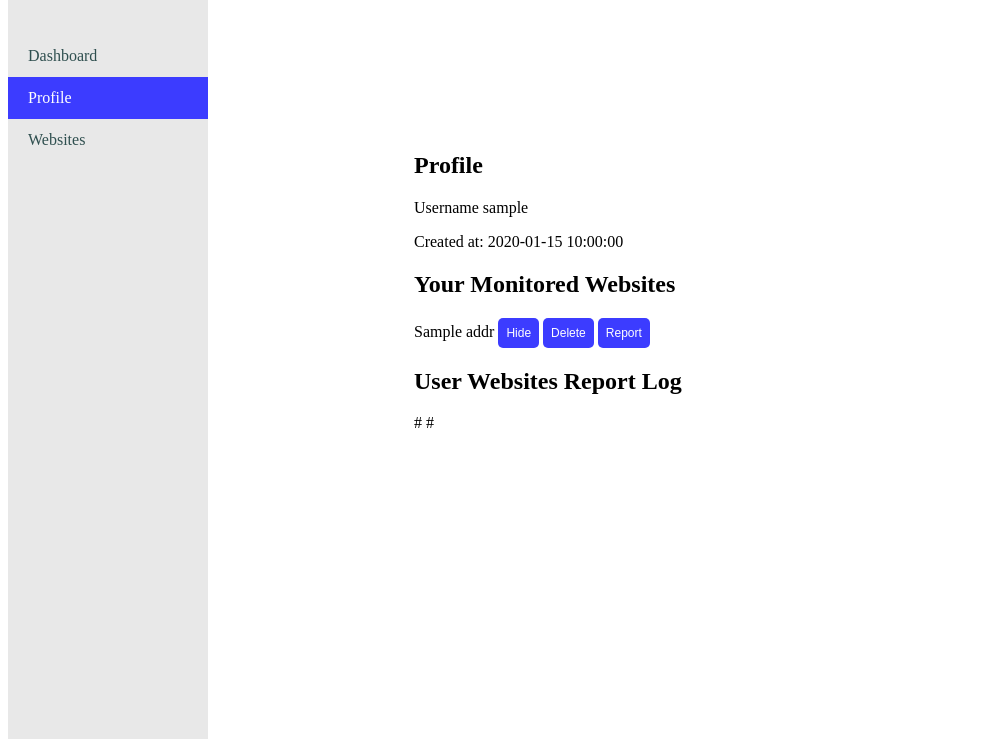
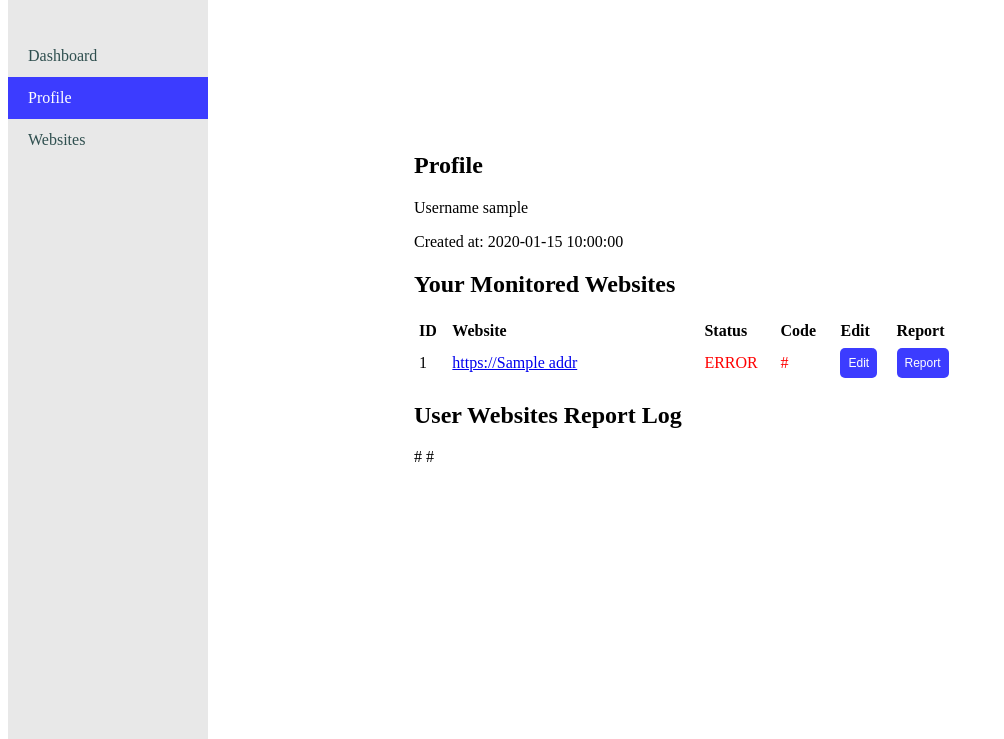
Before and after one commit to koenol/simple-website-monitoring-tool, a Flask app: template templates/profile.html in a window 1280 px wide. Shown: the part 61-800 px from the top of the page, without its empty margins (0-1004 px from the left). Run offline with Flask 3, Linux system fonts and the light colour scheme; the visitor is signed in with stand-in values (Sample User, id 1); the template is opened without the code that fills it: most values are stand-ins (such as "Sample title", 1, 10 or a date in 2020).

Commit message:
added the new websites-table from main page to profile page, merged css

```diff
--- a/service.py
+++ b/service.py
@@ -178,5 +178,4 @@ def get_user_websites_reports_all(user_id):
 def get_user_data_public(user_id):
     sql = "SELECT username, creation_date FROM users WHERE id = ?"
     result = db.query(sql, [user_id])
-    print(result)
     return result
--- a/static/styles.css
+++ b/static/styles.css
@@ -323,3 +253,65 @@ header {
 .profile-page  .inline-form {
     display: inline;
 }
+
+/* .websites-table, universal */
+.websites-table {
+    width: 100%;
+    border-collapse: collapse;
+}
+
+.websites-table th,
+.websites-table td {
+    padding: 4px 5px;
+    text-align: left;
+}
+
+.websites-table th:nth-child(1),
+.websites-table td:nth-child(1) {
+    width: 10px;
+}
+
+.websites-table th:nth-child(2),
+.websites-table td:nth-child(2) {
+    width: 200px;
+}
+
+.websites-table th:nth-child(3),
+.websites-table td:nth-child(3) {
+    width: 40px;
+}
+
+.websites-table th:nth-child(4),
+.websites-table td:nth-child(4) {
+    width: 40px;
+}
+
+.websites-table th:nth-child(5),
+.websites-table td:nth-child(5) {
+    width: 10px;
+}
+
+.websites-table th:nth-child(6),
+.websites-table td:nth-child(6) {
+    width: 10px;
+}
+
+.websites-table td.status-ok-true {
+    color: green;
+}
+
+.websites-table td.status-ok-false {
+    color: red;
+}
+
+.websites-table td.url-code-green {
+    color: green;
+}
+
+.websites-table td.url-code-yellow {
+    color: yellow;
+}
+
+.websites-table td.url-code-red {
+    color: red;
+}
--- a/templates/profile.html
+++ b/templates/profile.html
@@ -33,26 +33,59 @@
             <!-- self.note: Iterate User Websites-->
             <h2>Your Monitored Websites</h2>
             <div id="monitored-websites">
+                {% if personal_websites %}
+                    <table class="websites-table">
+                        <thead>
+                            <tr>
+                                <th>ID</th>
+                                <th>Website</th>
+                                <th>Status</th>
+                                <th>Code</th>
+                                <th>Edit</th>
+                                <th>Report</th>
+                            </tr>
+                        </thead>
+                        <tbody>
                             {% for website in personal_websites %}
-                <div class="website">
-                    <span>{{ website.addr }}</span>
-                    <form method="POST" action="/toggle-visibility" class="inline-form">
-                        <input type="hidden" name="website_id" value="{{ website.id }}">
-                        <input type="hidden" name="website_visibility" value="{{ website.public }}">
+                            <tr>
+                                <td>{{ website.id }}</td>
+                                <td><a href="https://{{ website.addr }}">https://{{ website.addr }}</a></td>
+                                {% if website.url_status_ok == 1 %}
+                                    <td class="status-ok-true">OK</td>
+                                {% else %}
+                                    <td class="status-ok-false">ERROR</td>
+                                {% endif %}
+                                {% if website.url_code %}
+                                    {% if website.url_code >= 200 and website.url_code < 300 %}
+                                        <td class="url-code-green">{{ website.url_code }}</td>
+                                    {% elif website.url_code >= 300 and website.url_code < 400 %}
+                                        <td class="url-code-yellow">{{ website.url_code }}</td>
+                                    {% else %}
+                                        <td class="url-code-red">{{ website.url_code }}</td>
+                                        {% endif %}
+                                {% else %}
+                                    <td>-</td>
+                                {% endif %}
+                                <td class="edit">
+                                    <form method="GET" action="/website/{{ website.id }}" class="inline-form">
                                         <input type="hidden" name="csrf_token" value="{{ session.csrf_token }}">
-                        <button type="submit">{% if website.public %}Hide{% else %}Public{% endif %}</button>
+                                        <button type="submit">Edit</button>
                                     </form>
-                    <form method="POST" action="/delete-website" class="inline-form">
-                        <input type="hidden" name="website_id" value="{{ website.id }}">
-                        <input type="hidden" name="csrf_token" value="{{ session.csrf_token }}">
-                        <button type="submit">Delete</button>
-                    </form>
+                                </td>
+                                <td class="report">
                                     <form method="POST" action="/website/{{ website.id }}/report" class="inline-form">
                                         <input type="hidden" name="csrf_token" value="{{ session.csrf_token }}">
                                         <button type="submit">Report</button>
                                     </form>
-                </div>
+                                </td>
+                            </tr>
                             {% endfor %}
+                        </tbody>
+                    </table>
+                {% else %}
+                    <p>No websites monitored yet.</p>
+                    <p>You can add new websites to monitor <a href="/website">here</a>.</p>
+                {% endif %}
             </div>
             <h2>User Websites Report Log</h2>
             <div id="reported-websites">
```
Also changed, not shown: other parts of static/styles.css (+0 -70 lines). Lines whose indentation alone changed are shown as unchanged.
